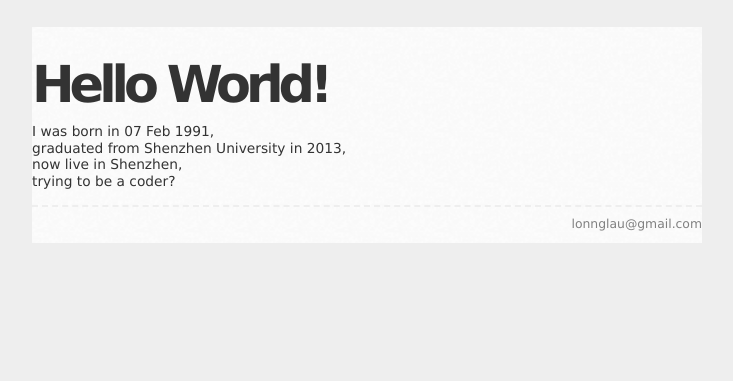
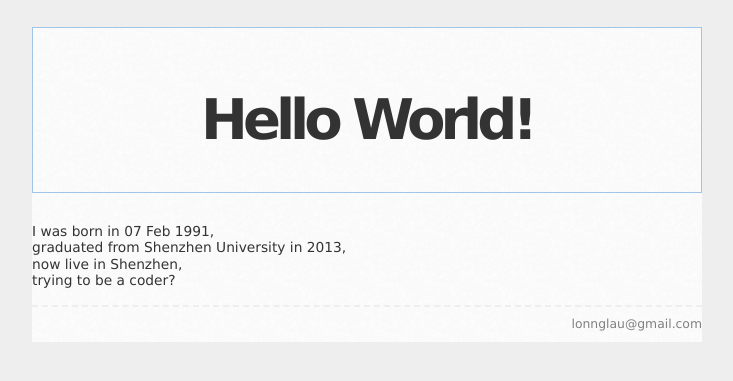
Before and after one commit to yuel/lonn.github.com, a Jekyll site: the page built from _posts/1991-02-07-hello-world.md, in a window 1280 px wide. Shown: the top 381 px of the page, without its empty margins (273-1006 px from the left). Built offline with Jekyll 4.4.1, drawn with Linux system fonts in a browser that asks for light colours.

Commit message:
Update screen.css

```diff
--- a/css/screen.css
+++ b/css/screen.css
@@ -71,7 +71,20 @@ ul.posts li a:hover {
 }
 
 #header {
+    text-align: center;
+    border: 1px solid #A0C5E8;
+    margin-bottom: 30px;
+}
 
+#header a {
+    font-size: 1.1em;
+    line-height: 1.5em;
+    font-weight: 700;
+}
+
+#header p {
+    margin: 20px auto;
+    width: 860px;
 }
 
 #container {
```
Lines whose indentation alone changed are shown as unchanged.
